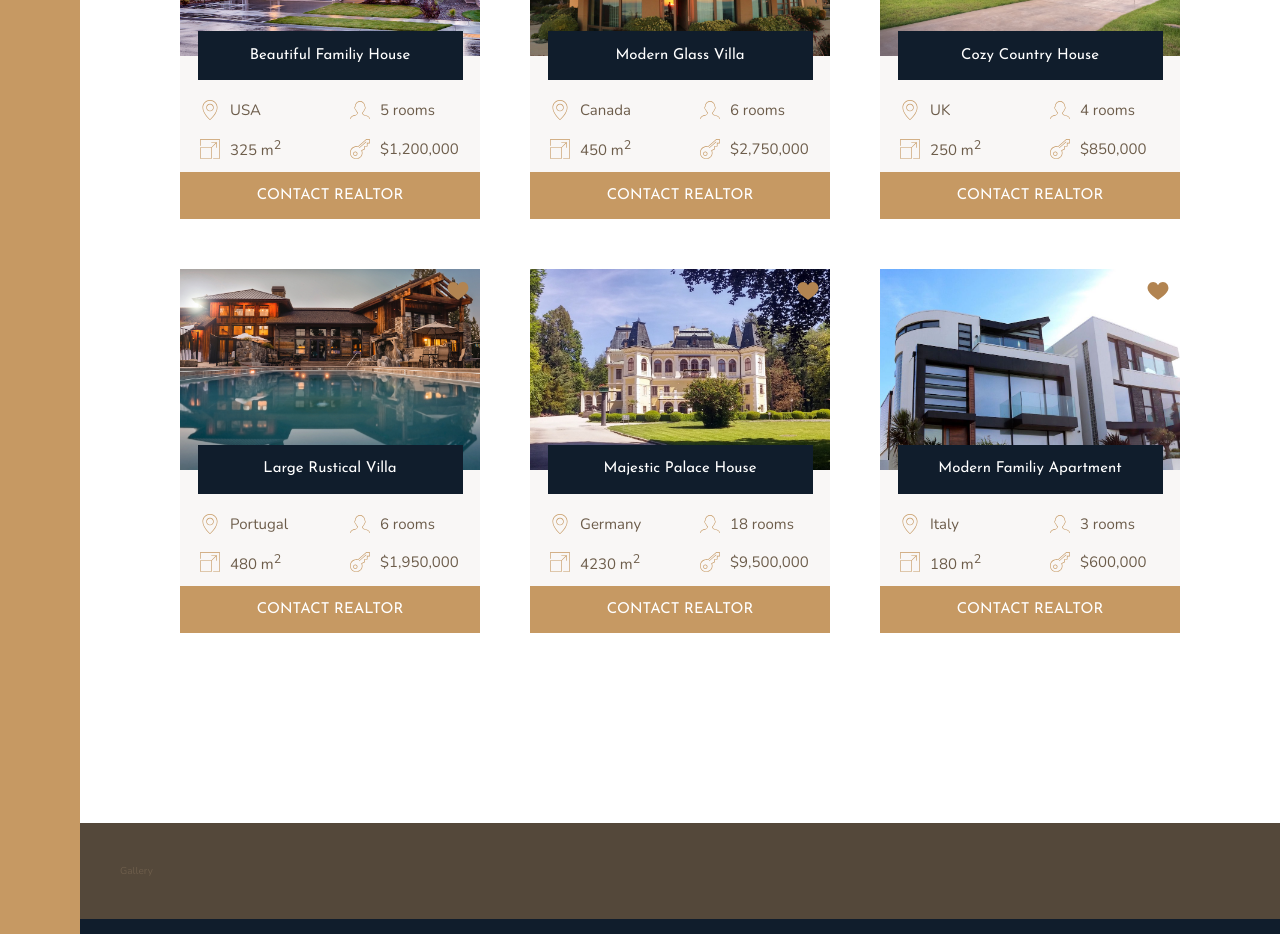
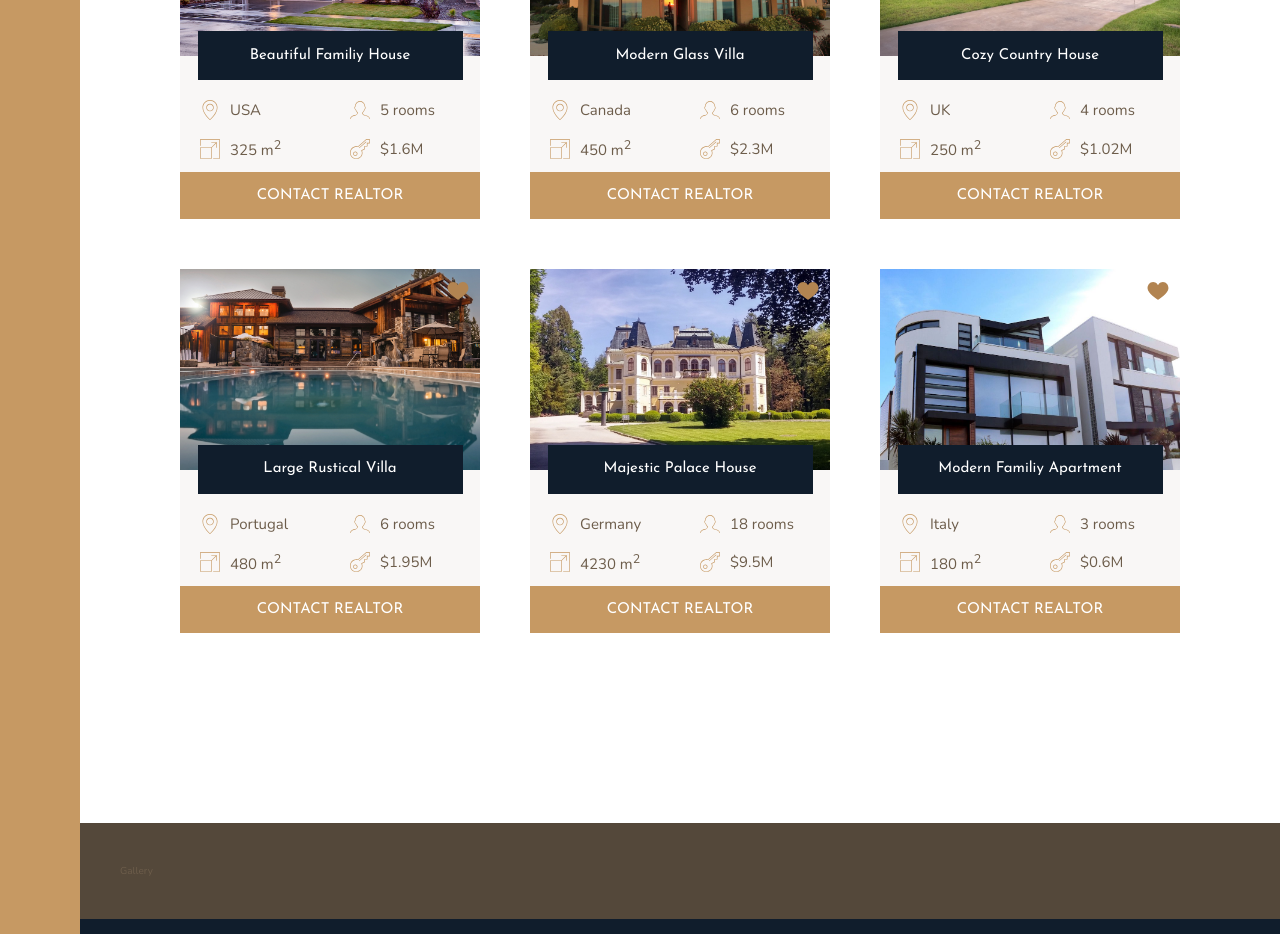
Before and after one commit to Gameonn/Tenux, a website: page index.html in a window 1280 px wide. Shown: the part 2140-3074 px from the top of the page. Drawn offline with nearby package versions, Linux system fonts and the light colour scheme.

Commit message:
Change format of price

```diff
--- a/index.html
+++ b/index.html
@@ -122,7 +122,7 @@
               <svg>
                   <use xlink:href="img/sprite.svg#icon-key"></use>
               </svg>
-              <p>$1,200,000</p>
+              <p>$1.6M</p>
           </div>
           <button class="btn home__btn">Contact realtor</button>
       </div>
@@ -156,7 +156,7 @@
               <svg>
                   <use xlink:href="img/sprite.svg#icon-key"></use>
               </svg>
-              <p>$2,750,000</p>
+              <p>$2.3M</p>
           </div>
           <button class="btn home__btn">Contact realtor</button>
       </div>
@@ -189,7 +189,7 @@
               <svg>
                   <use xlink:href="img/sprite.svg#icon-key"></use>
               </svg>
-              <p>$850,000</p>
+              <p>$1.02M</p>
           </div>
           <button class="btn home__btn">Contact realtor</button>
       </div>
@@ -222,7 +222,7 @@
               <svg>
                   <use xlink:href="img/sprite.svg#icon-key"></use>
               </svg>
-              <p>$1,950,000</p>
+              <p>$1.95M</p>
           </div>
           <button class="btn home__btn">Contact realtor</button>
       </div>
@@ -255,7 +255,7 @@
               <svg>
                   <use xlink:href="img/sprite.svg#icon-key"></use>
               </svg>
-              <p>$9,500,000</p>
+              <p>$9.5M</p>
           </div>
           <button class="btn home__btn">Contact realtor</button>
       </div>
@@ -288,7 +288,7 @@
               <svg>
                   <use xlink:href="img/sprite.svg#icon-key"></use>
               </svg>
-              <p>$600,000</p>
+              <p>$0.6M</p>
           </div>
           <button class="btn home__btn">Contact realtor</button>
       </div>
```
